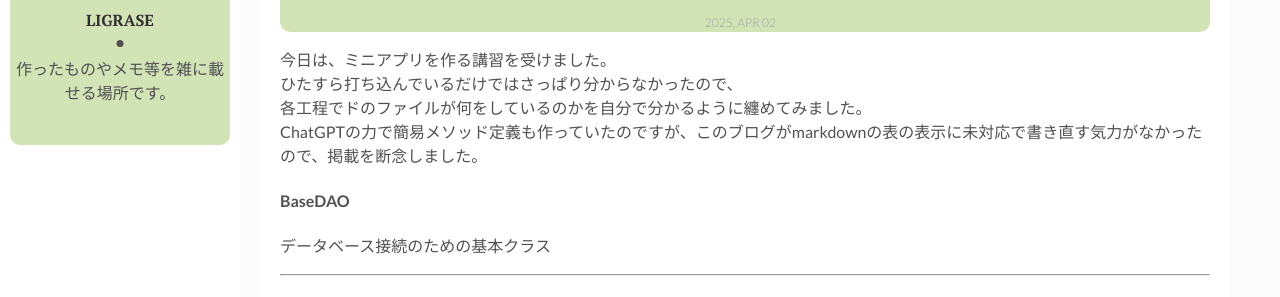
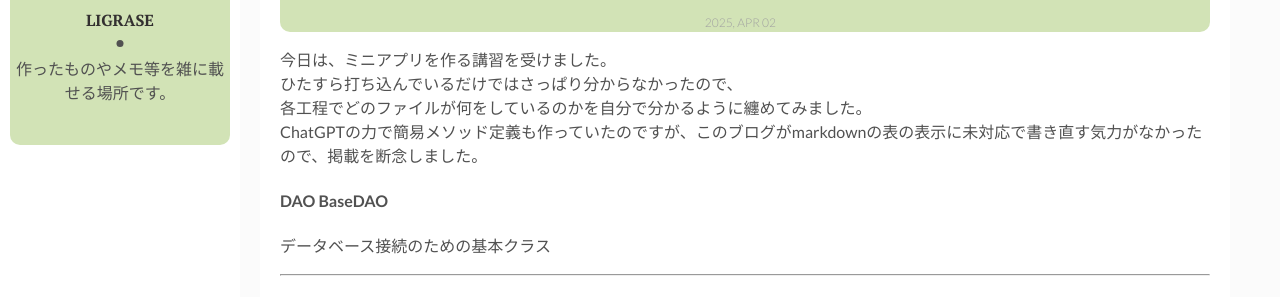
Before and after one commit to Liqrase/diary-1, a Jekyll site: the page built from _posts/2025-04-02-miniapp.markdown, in a window 1280 px wide and 900 px high, scrolled down 426 px. Shown: the part 162-459 px from the top of the window. Built offline with Jekyll 4.4.1, drawn with Linux system fonts in a browser that asks for light colours; nearby versions of some CDN libraries.

Commit message:
Update 2025-04-02-miniapp.markdown

```diff
--- a/_posts/2025-04-02-miniapp.markdown
+++ b/_posts/2025-04-02-miniapp.markdown
@@ -9,10 +9,10 @@ tags: [java]
 ---
 今日は、ミニアプリを作る講習を受けました。<br>
 ひたすら打ち込んでいるだけではさっぱり分からなかったので、<br>
-各工程でドのファイルが何をしているのかを自分で分かるように纏めてみました。<br>
+各工程でどのファイルが何をしているのかを自分で分かるように纏めてみました。<br>
 ChatGPTの力で簡易メソッド定義も作っていたのですが、このブログがmarkdownの表の表示に未対応で書き直す気力がなかったので、掲載を断念しました。
 
-#### BaseDAO
+#### DAO BaseDAO
 データベース接続のための基本クラス
 
 ---
```
